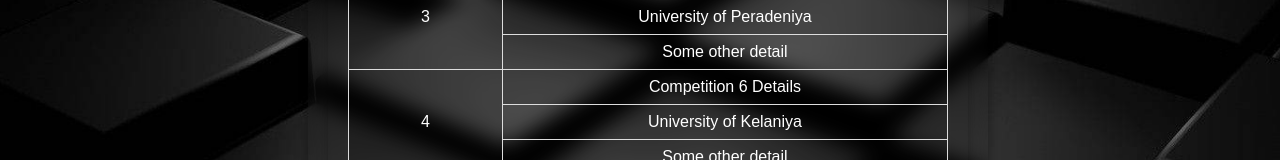
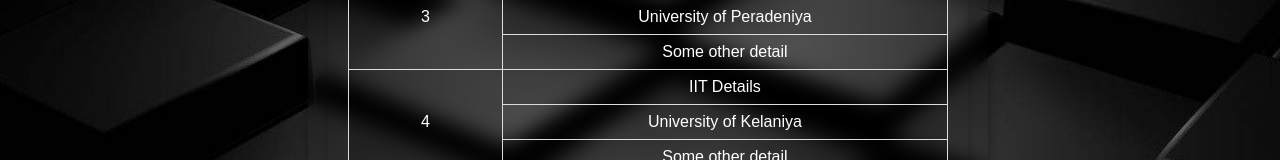
Before and after one commit to Nilojitha0506/University-CompetitionManagementPlatform-, a React (Create React App) app: page / in a window 1280 px wide. Shown: the part 629-789 px from the top of the page. Built offline with nearby package versions, Linux system fonts and the light colour scheme.

Commit message:
front-end code

```diff
--- a/src/Components/Assets/SciTech/sci.jsx
+++ b/src/Components/Assets/SciTech/sci.jsx
@@ -34,7 +34,7 @@
       </a>,
     ],
     ["IIT", "University of Peradeniya", "Some other detail"],
-    ["Competition 6 Details", "University of Kelaniya", "Some other detail"],
+    ["IIT Details", "University of Kelaniya", "Some other detail"],
     ["Competition 7 Details", "University of Moratuwa", "Some other detail"],
   ];
   const filteredCompetitions = competitions.filter((competition) => {
```
